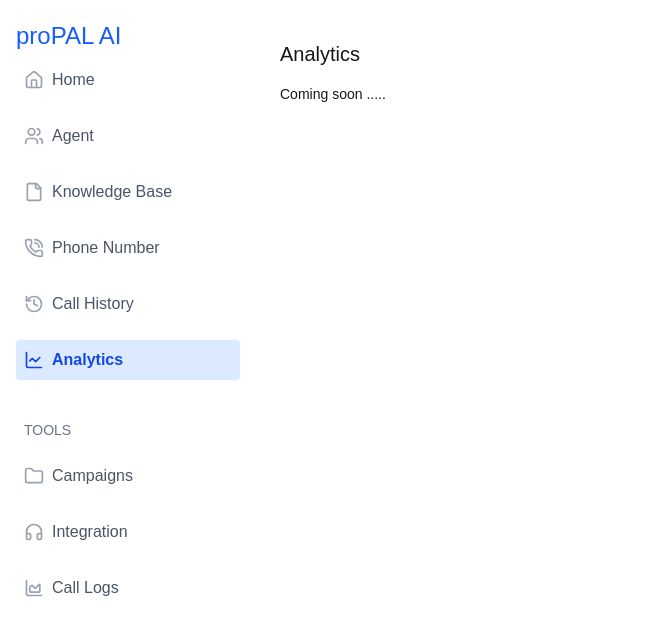
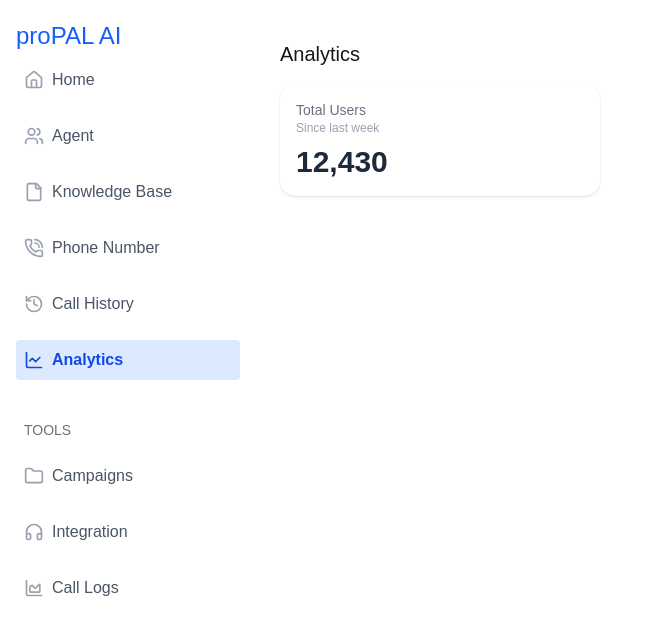
Before and after one commit to Chirag-propeller/MainProject, a Next.js app: page /dashboard/analytics in a window 1280 px wide. Shown: the top 636 px of the page, without its empty margins (0-645 px from the left). Built offline with nearby package versions, Linux system fonts and the light colour scheme.

Commit message:
Campaign Link Changes

```diff
--- a/src/app/createCampaign/page.tsx
+++ b/src/app/createCampaign/page.tsx
@@ -47,7 +47,8 @@
     }
   };
   // const CALL_URL = process.env.NEXT_PUBLIC_CALL_URL
-  const API_URL = 'http://20.81.150.170:8000/process-numbers/';
+  // const API_URL = 'http://20.81.150.170:8000/process-numbers/';
+  const API_URL = 'https://propalai.com/process-numbers/';
   const API_KEY = 'supersecretapikey123';
 
   const triggerFastApiCall = async (numbers: string[]) => {
--- a/src/app/dashboard/analytics/page.tsx
+++ b/src/app/dashboard/analytics/page.tsx
@@ -1,10 +1,14 @@
+import NumberCard from '@/components/analytics/NumberCard'
 import React from 'react'
 
 const page = () => {
   return (
     <div>
       <div className='text-xl py-2 my-2'>Analytics</div>
-      <p className='text-sm'>Coming soon .....</p>
+      <div className='flex flex-wrap gap-2'>
+        <NumberCard  heading="Total Users" subheading="Since last week" value="12,430" />
+
+      </div>
 
     </div>
   )
--- /dev/null
+++ b/src/components/analytics/NumberCard.tsx
@@ -0,0 +1,25 @@
+type Props = {
+    heading: string;
+    subheading?: string;
+    value: string | number;
+    icon?: React.ReactNode;
+  };
+
+
+  const NumberCard = ({ heading, subheading, value, icon }: Props)=> {
+    return (
+      <div className="bg-white shadow rounded-2xl p-4 w-[25vw] flex flex-col gap-2">
+        <div className="flex justify-between items-center">
+          <div>
+            <h2 className="text-sm text-gray-500">{heading}</h2>
+            {subheading && <p className="text-xs text-gray-400">{subheading}</p>}
+          </div>
+          {icon && <div className="text-indigo-500">{icon}</div>}
+        </div>
+        <div className="text-3xl font-bold text-gray-800">{value}</div>
+      </div>
+    );
+  }
+
+
+export default NumberCard;
```
